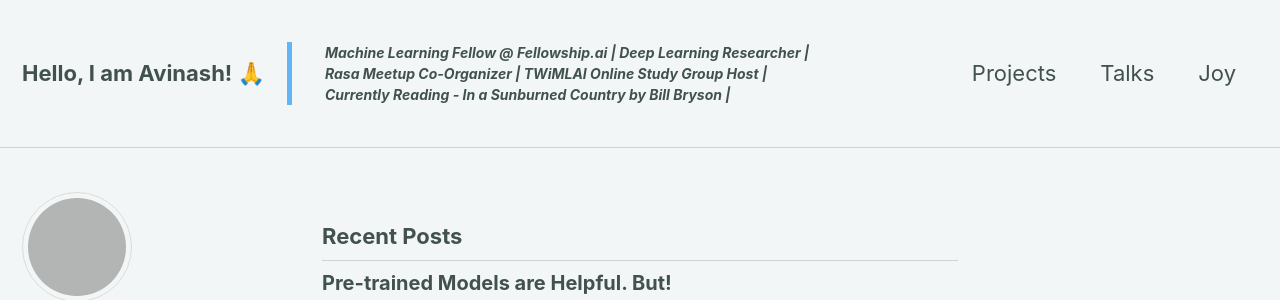
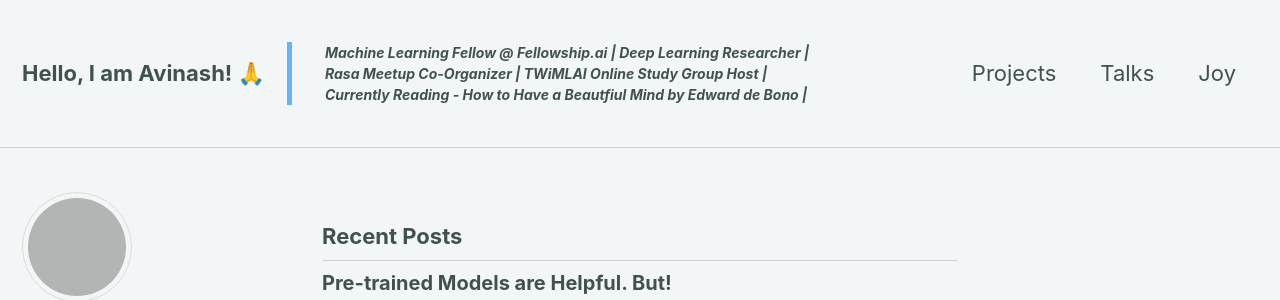
Before and after one commit to theimgclist/theimgclist.github.io, a Jekyll site: the page built from index.html, in a window 1280 px wide and 900 px high. Shown: the top 300 px of the window. Built offline with Jekyll 4.4.1, drawn with Linux system fonts in a browser that asks for light colours; nearby versions of some CDN libraries; the list of posts is cut into pages by our own code; grey boxes are pictures that could not be loaded.

Commit message:
Update header book

```diff
--- a/_includes/masthead.html
+++ b/_includes/masthead.html
@@ -5,7 +5,7 @@
 
 		<a class="site-title" href="{{ '/' | absolute_url }}">Hello, I am Avinash! &#x1f64f;</a>
 		<div class="my-header">
-		<blockquote><p><b>Machine Learning Fellow @ Fellowship.ai | Deep Learning Researcher | </br>Rasa Meetup Co-Organizer | TWiMLAI Online Study Group Host | </br>Currently Reading - In a Sunburned Country by Bill Bryson | </b></p></blockquote>
+		<blockquote><p><b>Machine Learning Fellow @ Fellowship.ai | Deep Learning Researcher | </br>Rasa Meetup Co-Organizer | TWiMLAI Online Study Group Host | </br>Currently Reading - How to Have a Beautfiul Mind by Edward de Bono | </b></p></blockquote>
 		</div>
         <ul class="visible-links">
           {% for link in site.data.navigation.main %}
```
